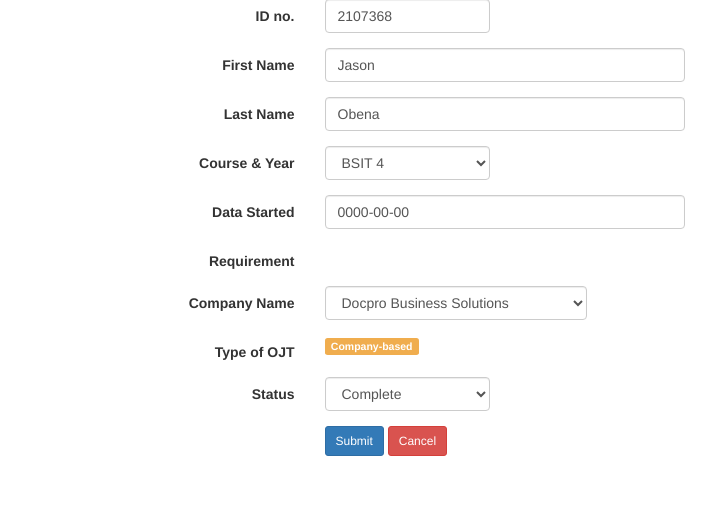
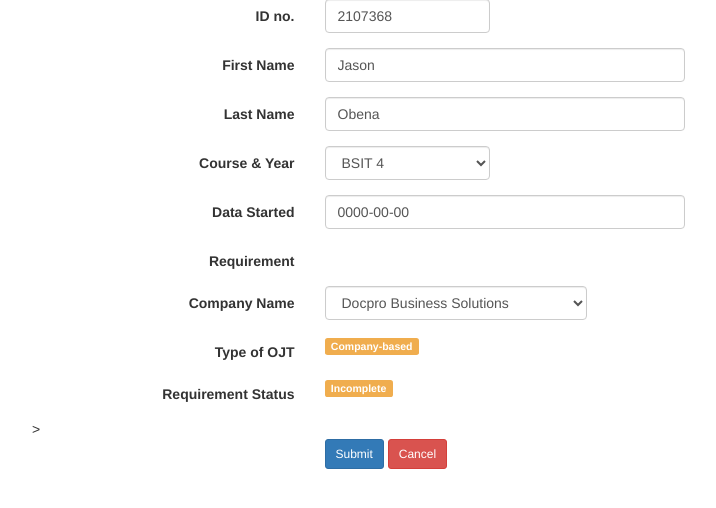
Before and after one commit to IsmaelLangit/OJTMonitoring, a PHP site: page /edit.php?idnum=2107368 in a window 1280 px wide. Shown: the part 155-663 px from the top of the page, without its empty margins (38-754 px from the left). Run offline with PHP 8.4, Linux system fonts and the light colour scheme; data comes from the database, SQL or seed files in the repository; data that the repository does not hold is empty; some libraries are stand-ins or nearby versions.

Commit message:
Added requirement (complete and incomplete) functionality)

```diff
--- a/edit.php
+++ b/edit.php
@@ -66,7 +66,7 @@ include("connect.php");
 				$coid	     = $_POST['coid'];
 				$status			 = $_POST['status'];
 
-				$update = mysqli_query($connect, "UPDATE students SET first_name='$first_name',last_name='$last_name', courseyear='$courseyear', date_started='$date_started',evaluation='$evaluation',endorsement='$endorsement', waiver ='$waiver', moa='$moa', coid='$coid', status='$status', idnum='$idnum' WHERE idnum='$idnum'") or die(mysqli_error());
+				$update = mysqli_query($connect, "UPDATE students SET first_name ='$first_name',last_name='$last_name', courseyear='$courseyear', date_started='$date_started',evaluation='$evaluation',endorsement='$endorsement', waiver ='$waiver', moa='$moa', coid='$coid', status='$status', idnum='$idnum' WHERE idnum='$idnum'") or die(mysqli_error());
 				if($update){
 					header("Location: edit.php?idnum=".$idnum."&message=success");
 				}else{
@@ -140,6 +140,12 @@ include("connect.php");
 					<label class="col-sm-3 control-label">Requirement</label>
 					<div class="col-sm-4">
 						<?php
+
+						echo  "<input type='hidden' name='evaluation' value='no'>";
+						echo  "<input type='hidden' name='endorsement' value='no'>";
+						echo  "<input type='hidden' name='waiver' value='no'>";
+						echo  "<input type='hidden' name='moa' value='no'>";
+
 						if ($row ['evaluation'] == 'yes') {
 							echo "<input type='checkbox' name='evaluation' value='yes' checked>OJT 1 Evaluation <br>";
 						}
@@ -209,20 +215,19 @@ include("connect.php");
                 </div>
 
 				<div class="form-group">
-					<label class="col-sm-3 control-label">Status</label>
+					<label class="col-sm-3 control-label">Requirement Status</label>
 					<div class="col-sm-2">
-						<select name="status" class="form-control">
-						<option value="<?php echo $row ['status']; ?>"><?php echo $row ['status']; ?></option>";
 						<?php
-							if ($row ['status'] = 'Incomplete') {
-								echo "<option value='Complete'>Complete</option>";
+							if ($row ['evaluation'] == "yes" && $row ['endorsement'] == "yes" && $row ['waiver'] == "yes" && $row ['moa'] == "yes")  {
+								echo "<span class='label label-success'>Complete</span>";
+								echo  "<input type='hidden' name='status' value='Incomplete' checked>";
 							} else {
-								echo "<option value='Incomplete'>Incomplete</option>";
+								echo "<span class='label label-warning'>Incomplete</span>";
+								echo  "<input type='hidden' name='status' value='Complete' checked>";
 							}
 						?>
-						</select>
 					</div>
-                </div>
+                </div>>
 
 				<div class="form-group">
 					<label class="col-sm-3 control-label">&nbsp;</label>
```
Also changed, not shown: add.php (+0 -10 lines).
